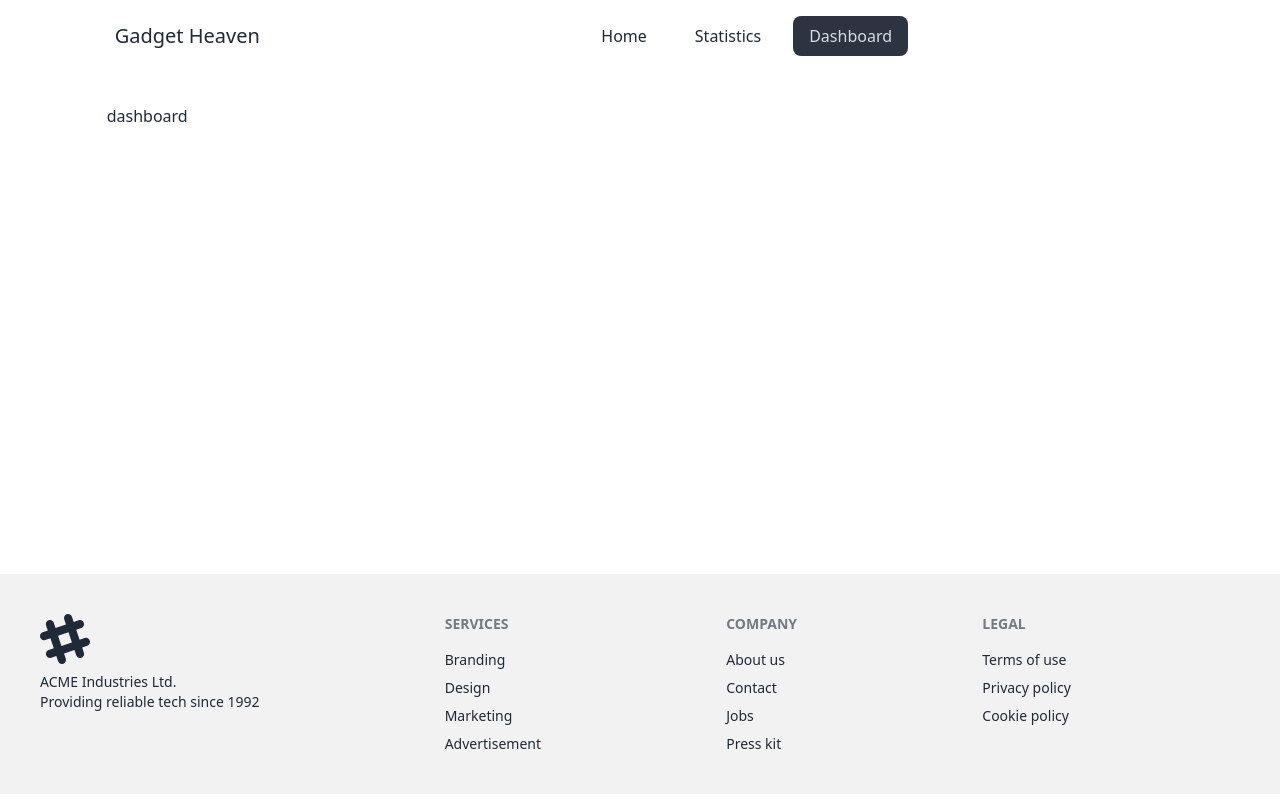
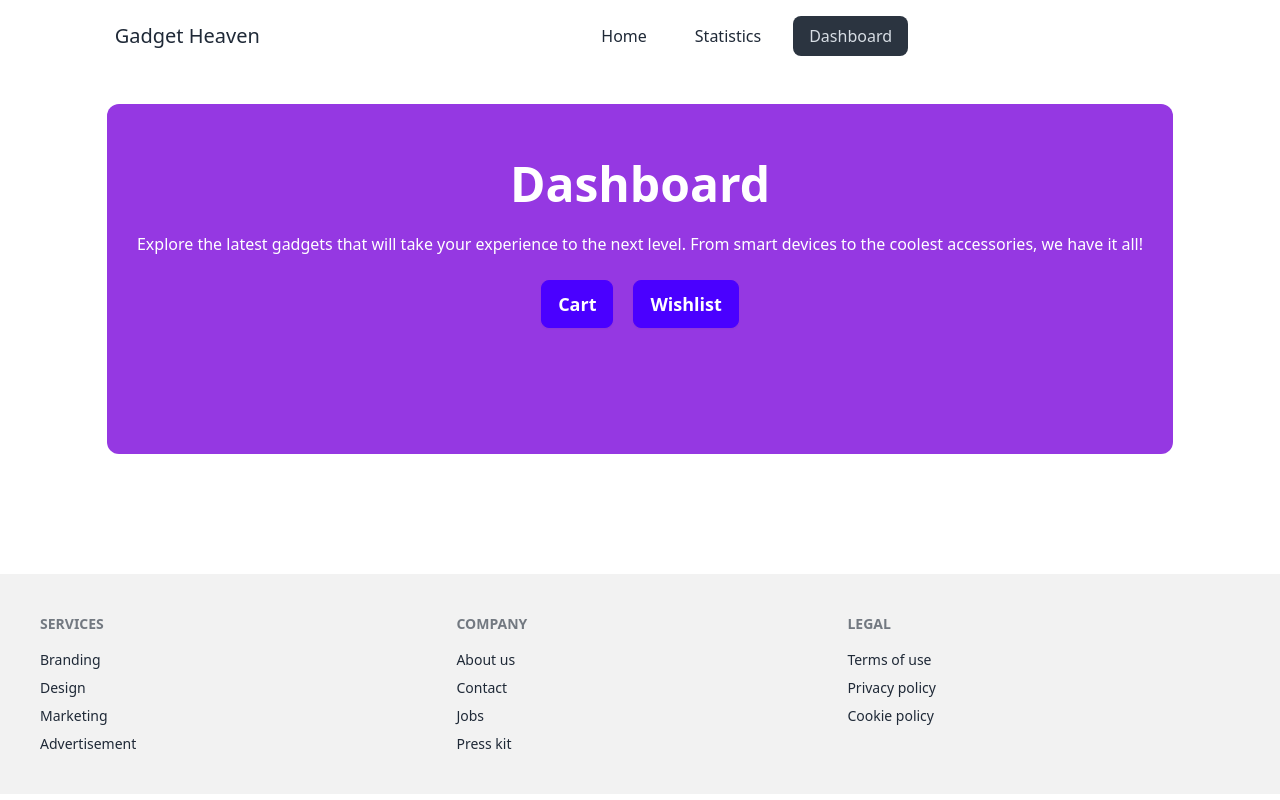
Before and after one commit to imran-information/gadget, a React (Vite) app: page /dashboard in a window 1280 px wide. Built offline with nearby package versions, Linux system fonts and the light colour scheme.

Commit message:
cart add

```diff
--- a/src/components/Card.jsx
+++ b/src/components/Card.jsx
@@ -1,9 +1,11 @@
 import React from 'react';
+import { NavLink } from 'react-router-dom';
 
 const Card = ({ product }) => {
-    const { product_name, image, details, price } = product
+    const { product_name, image, details, price, id } = product
     return (
         <div className="card card-compact bg-base-100 w-96 shadow-xl p-5">
+            <NavLink to={`/details/${id}`}>
                 <figure>
                     <img
                         src={image}
@@ -17,6 +19,7 @@ const Card = ({ product }) => {
                         <button className="btn btn-primary">Buy Now</button>
                     </div>
                 </div>
+            </NavLink>
         </div>
     );
 };
--- /dev/null
+++ b/src/components/CardDetails.jsx
@@ -0,0 +1,63 @@
+import React, { useEffect, useState } from 'react';
+import { useLoaderData, useParams } from 'react-router-dom';
+import { setHartProductCart, setProductCart } from '../utility';
+
+const CardDetails = () => {
+    const data = useLoaderData()
+    const { id } = useParams()
+    const [product, setProduct] = useState({})
+    const { product_name, image, price, details } = product
+
+
+    useEffect(() => {
+        const productFind = data.find(product => product.id === parseInt(id))
+        setProduct(productFind)
+
+    }, [])
+
+    const handleAddToCart = (product) => {
+        setProductCart(product)
+    }
+    const handleHartAddToCart = (product) => {
+        console.log("clik", product);
+
+        setHartProductCart(product)
+    }
+
+    return (
+        <div>
+            <div className="hero bg-[#9538E2] min-h-[550px] rounded-xl items-start">
+                <div className="hero-content text-center">
+                    <div className=" mt-28">
+                        <h1 className="text-5xl text-white font-bold">Product Details</h1>
+                        <p className="py-6 text-white">
+                            Explore the latest gadgets that will take your experience to the next level. From smart devices to the coolest accessories, we have it all!.
+                        </p>
+
+                    </div>
+                </div>
+            </div>
+
+            <div className="card flex-row p-8 card-compact bg-base-100 shadow-xl relative -top-64 w-3/5 mx-auto">
+                <figure className='flex-1'>
+                    <img className='rounded'
+                        src={image}
+                        alt={product_name} />
+                </figure>
+                <div className="card-body flex-1">
+                    <h2 className="card-title">{product_name}</h2>
+                    <p>Price: {price}</p>
+                    <p>Stoke: </p>
+                    <p>{details} </p>
+                    <div className="card-actions justify-start">
+                        <button onClick={() => handleAddToCart(product)} className="btn btn-primary">Add To Card</button>
+                        <button onClick={() => handleHartAddToCart(product)} className="btn btn-primary">Love</button>
+                    </div>
+                </div>
+            </div>
+
+        </div>
+    );
+};
+
+export default CardDetails;
--- a/src/components/Cards.jsx
+++ b/src/components/Cards.jsx
@@ -4,9 +4,9 @@ import Card from './Card';
 
 const Cards = () => {
     const data = useLoaderData()
-    console.log(data);
-    // const category = useParams()
-    // console.log(category);
+    // console.log(data);
+    // const {name} = useParams()
+    // console.log(name);
 
     const [products, setProducts] = useState(data)
 
@@ -17,9 +17,9 @@ const Cards = () => {
 
 
     return (
-        <div className=''>
-            <h1 className='text-2xl text-center -mt-28'>Explore Cutting-Edge Gadgets</h1>
-            <div className='flex mt-10'>
+        <div className=' '>
+            <h1 className='text-2xl text-center -mt-28 mb-10'>Explore Cutting-Edge Gadgets</h1>
+            <div className='flex'>
                 <div>
                     <div className='flex flex-col bg-white w-56 gap-3 p-5 rounded-xl'>
                         <div>
--- /dev/null
+++ b/src/components/DashboardCart.jsx
@@ -0,0 +1,11 @@
+import React from 'react';
+
+const DashboardCart = () => {
+    return (
+        <div>
+            DashboardCart
+        </div>
+    );
+};
+
+export default DashboardCart;
--- /dev/null
+++ b/src/components/DashboardWishlist.jsx
@@ -0,0 +1,11 @@
+import React from 'react';
+
+const DashboardWishlist = () => {
+    return (
+        <div>
+            DashboardWishlist
+        </div>
+    );
+};
+
+export default DashboardWishlist;
--- a/src/components/Footer.jsx
+++ b/src/components/Footer.jsx
@@ -3,24 +3,7 @@ import React from 'react';
 const Footer = () => {
     return (
         <footer className="footer bg-base-200 text-base-content p-10">
-            <aside>
-                <svg
-                    width="50"
-                    height="50"
-                    viewBox="0 0 24 24"
-                    xmlns="http://www.w3.org/2000/svg"
-                    fillRule="evenodd"
-                    clipRule="evenodd"
-                    className="fill-current">
-                    <path
-                        d="M22.672 15.226l-2.432.811.841 2.515c.33 1.019-.209 2.127-1.23 2.456-1.15.325-2.148-.321-2.463-1.226l-.84-2.518-5.013 1.677.84 2.517c.391 1.203-.434 2.542-1.831 2.542-.88 0-1.601-.564-1.86-1.314l-.842-2.516-2.431.809c-1.135.328-2.145-.317-2.463-1.229-.329-1.018.211-2.127 1.231-2.456l2.432-.809-1.621-4.823-2.432.808c-1.355.384-2.558-.59-2.558-1.839 0-.817.509-1.582 1.327-1.846l2.433-.809-.842-2.515c-.33-1.02.211-2.129 1.232-2.458 1.02-.329 2.13.209 2.461 1.229l.842 2.515 5.011-1.677-.839-2.517c-.403-1.238.484-2.553 1.843-2.553.819 0 1.585.509 1.85 1.326l.841 2.517 2.431-.81c1.02-.33 2.131.211 2.461 1.229.332 1.018-.21 2.126-1.23 2.456l-2.433.809 1.622 4.823 2.433-.809c1.242-.401 2.557.484 2.557 1.838 0 .819-.51 1.583-1.328 1.847m-8.992-6.428l-5.01 1.675 1.619 4.828 5.011-1.674-1.62-4.829z"></path>
-                </svg>
-                <p>
-                    ACME Industries Ltd.
-                    <br />
-                    Providing reliable tech since 1992
-                </p>
-            </aside>
+
             <nav>
                 <h6 className="footer-title">Services</h6>
                 <a className="link link-hover">Branding</a>
--- a/src/index.css
+++ b/src/index.css
@@ -1,8 +1,8 @@
+@import url('https://fonts.googleapis.com/css2?family=Exo+2:ital,wght@0,100..900;1,100..900&family=Sora:wght@100..800&display=swap');
 @tailwind base;
 @tailwind components;
 @tailwind utilities;
 
-@import url('https://fonts.googleapis.com/css2?family=Exo+2:ital,wght@0,100..900;1,100..900&family=Sora:wght@100..800&display=swap');
 
 body {
     .sora {
--- a/src/pages/Dashboard.jsx
+++ b/src/pages/Dashboard.jsx
@@ -1,9 +1,24 @@
 import React from 'react';
+import { Outlet } from 'react-router-dom';
+
 
 const Dashboard = () => {
     return (
         <div>
-            dashboard
+            <div className="hero bg-[#9538E2] min-h-[350px] rounded-xl items-start">
+                <div className="hero-content text-center ">
+                    <div className="mt-10">
+                        <h1 className="text-5xl text-white font-bold">Dashboard</h1>
+                        <p className="py-6 text-white">
+                            Explore the latest gadgets that will take your experience to the next level. From smart devices to the coolest accessories, we have it all!
+                        </p>
+                        <button className="btn mr-5 btn-primary font-bold text-lg text-white">Cart</button>
+                        <button className="btn  btn-primary font-bold text-lg text-white">Wishlist</button>
+                    </div>
+                </div>
+            </div>
+
+
         </div>
     );
 };
--- a/src/routes/Routes.jsx
+++ b/src/routes/Routes.jsx
@@ -4,6 +4,8 @@ import Home from "../pages/Home";
 import Statistics from "../pages/Statistics";
 import Dashboard from "../pages/Dashboard";
 import Cards from "../components/Cards";
+import CardDetails from "../components/CardDetails";
+import DashboardCart from "../components/DashboardCart";
 
 const router = createBrowserRouter([
     {
@@ -13,15 +15,23 @@ const router = createBrowserRouter([
             {
                 path: '/',
                 element: <Home></Home>,
-                loader: (name) => fetch('../productCategory.json'),
+                loader: () => fetch('../productCategory.json'),
                 children: [
                     {
                         path: '/',
                         element: <Cards></Cards>,
                         loader: () => fetch('../products.json')
 
-                    }
-                ]
+                    },
+
+                ],
+
+            },
+            {
+                path: '/details/:id',
+                element: <CardDetails></CardDetails>,
+                loader: () => fetch('../products.json')
+
             },
             {
                 path: '/statistics',
@@ -29,7 +39,10 @@ const router = createBrowserRouter([
             },
             {
                 path: '/dashboard',
-                element: <Dashboard></Dashboard>
+                element: <Dashboard></Dashboard>,
+                children:[
+
+                ]
             },
         ]
     }
--- /dev/null
+++ b/src/utility/index.js
@@ -0,0 +1,43 @@
+const getToProduct = () => {
+    const getProduct = localStorage.getItem('products');
+
+    if (getProduct) {
+        return JSON.parse(getProduct);
+    }
+    return []
+}
+
+const setProductCart = (product) => {
+    const getProduct = getToProduct();
+    const exist = getProduct.find((item => item.id == product.id))
+    if (exist) {
+        return alert('alredy added')
+    }
+    getProduct.push(product)
+    const productStringify = JSON.stringify(getProduct)
+    localStorage.setItem('products', productStringify)
+}
+
+
+// handle Heart btn
+const getToHartProduct = () => {
+    const getProduct = localStorage.getItem('heart');
+
+    if (getProduct) {
+        return JSON.parse(getProduct);
+    }
+    return []
+}
+
+const setHartProductCart = (product) => {
+    const getProduct = getToHartProduct();
+    const exist = getProduct.find((item => item.id == product.id))
+    if (exist) {
+        return alert('alredy added')
+    }
+    getProduct.push(product)
+    const productStringify = JSON.stringify(getProduct)
+    localStorage.setItem('heart', productStringify)
+}
+
+export { setProductCart, setHartProductCart }
```
Lines whose indentation alone changed are shown as unchanged.
